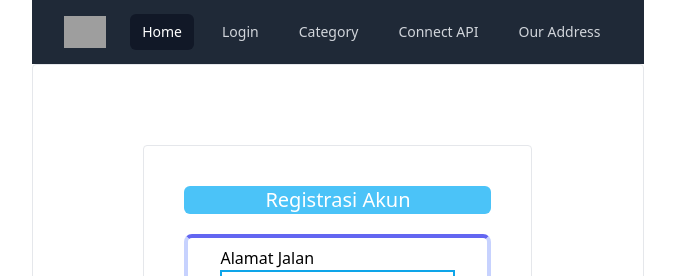
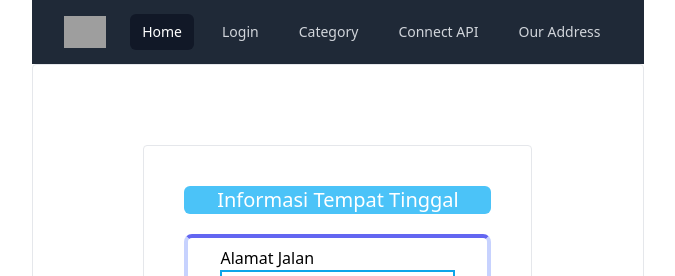
Before and after one commit to revou-fsse-3/Module-4-Imanmaris, a React (Vite) app: page /Category in a window 1280 px wide. Shown: the top 276 px of the page, without its empty margins (302-977 px from the left). Built offline with nearby package versions, Linux system fonts and the light colour scheme; grey boxes are pictures that could not be loaded; the HTML template or start-up script is replaced by a standard one.

Commit message:
deploy di netlify

```diff
--- a/src/containers/AboutContainer/index.tsx
+++ b/src/containers/AboutContainer/index.tsx
@@ -46,7 +46,7 @@ const AboutContainer = () => {
                 <Card border={false}>
 
                     <Card border>
-                        <h2 className="w-full text-xl bg-sky-400/[.9] text-white flex justify-center rounded-md">Registrasi Akun</h2>
+                        <h2 className="w-full text-xl bg-sky-400/[.9] text-white flex justify-center rounded-md">Informasi Tempat Tinggal</h2>
                         <form onSubmit={forMik.handleSubmit} className=" h-[25rem] my-5 px-8 py-2 rounded-lg border-4 border-indigo-200 border-y-indigo-500 ">
                             <div>
                                 <Text>{'Alamat Jalan'}</Text>
```
Also changed, not shown: 1 other file (tests, documents, lock files or other folders).
